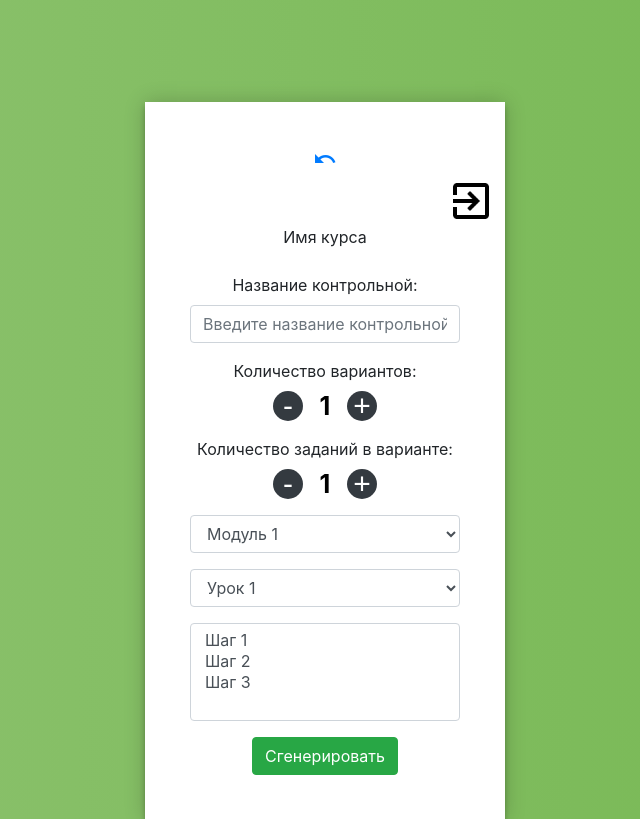
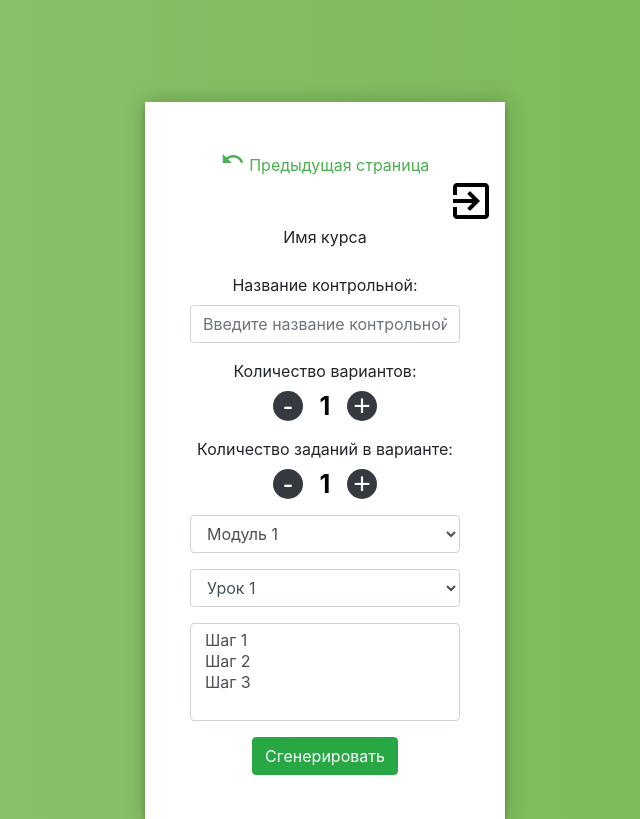
Before and after one commit to moevm/mse_generator_of_test_works_for_Stepik, a Flask app: template templates/generation_setts.html in a window 1280 px wide. Shown: the top 819 px of the page, without its empty margins (315-955 px from the left). Run offline with Flask 2, Linux system fonts and the light colour scheme; the template is opened without the code that fills it, so the values that code supplies are empty; some libraries are stand-ins or nearby versions.

Commit message:
completly add button for back to the previous page

```diff
--- a/static/css/generation_setts.css
+++ b/static/css/generation_setts.css
@@ -33,6 +33,10 @@ input {
 #logout {
     margin-left: 95%;
     cursor: pointer;
+}
+
+#get-back {
+    color: #4CAF50;
 }
 
 .count1, .count2 {
--- a/templates/generation_setts.html
+++ b/templates/generation_setts.html
@@ -34,10 +34,11 @@
 <body>
     <div class="generation-setts-page">
         <form role="form" class="gen-setts-form" action="{{ url_for('generate') }}" method="POST">
+            <a id="get-back" href={{ url_for('') }}>
+                <i class="material-icons">undo</i>
+            Предыдущая страница
+            </a>
             <div class="top-buttons">
-                <a href={{ url_for('') }}>
-                    <i class="material-icons" id="get-back">undo</i>
-                </a>
                 <a href={{ url_for('logout') }}>
                     <img id="logout" src="../static/icons/logout_icon.png" width="48px" height="48px">
                 </a>
```
